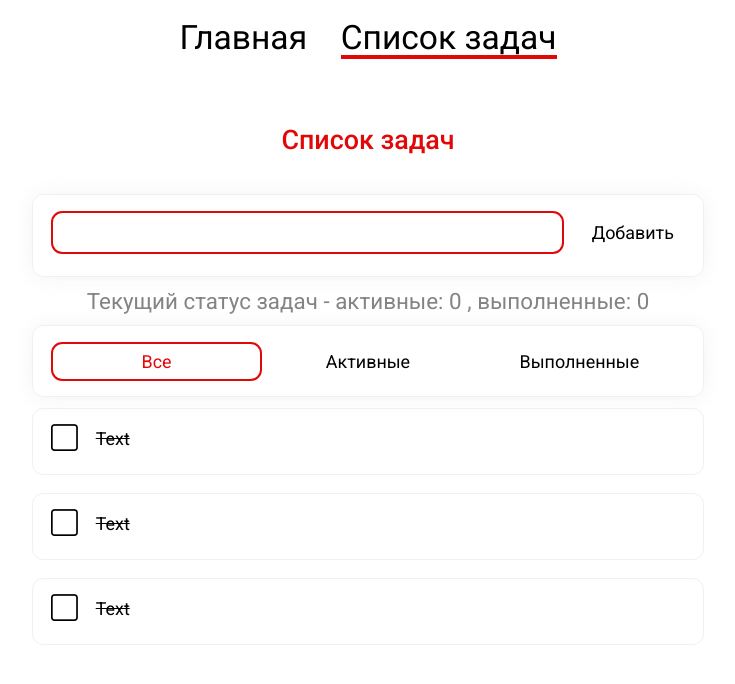
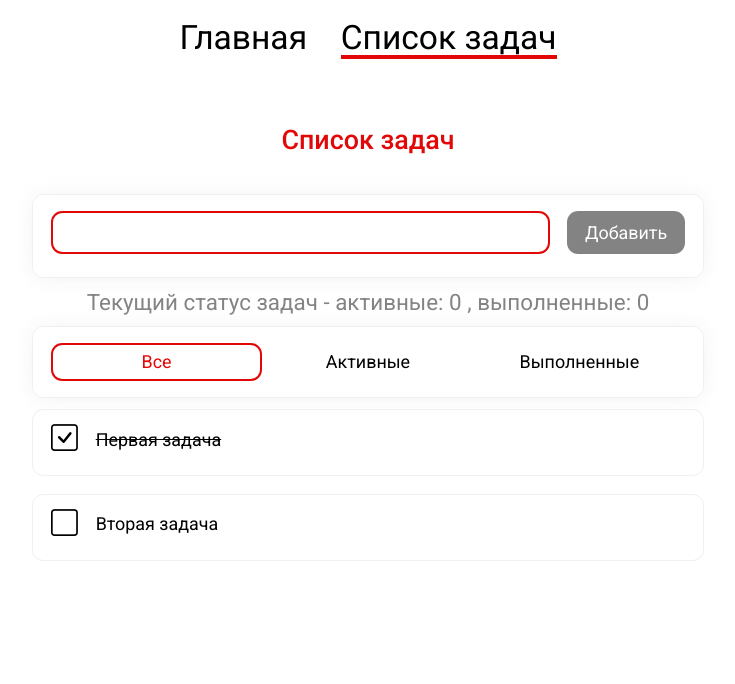
Before and after one commit to Dazmond-ru/quick-deal, a Vue app: page /todos in a window 1280 px wide. Shown: the top 684 px of the page, without its empty margins (272-1007 px from the left). Built offline with nearby package versions, Linux system fonts and the light colour scheme.

Commit message:
feat: implemented add todo task

```diff
--- a/src/components/AppAddTodo.vue
+++ b/src/components/AppAddTodo.vue
@@ -1,10 +1,37 @@
 <template>
   <section class="add-todo">
-    <form class="add-todo__form">
+    <form class="add-todo__form" @submit.prevent="addTodo">
       <div class="text-input text-input--focus">
-        <input class="input" />
+        <input v-model="todoText" class="input" />
       </div>
-      <button class="button">Добавить</button>
+      <button
+        class="button"
+        :class="!todoText.length ? 'button--disabled' : 'button--filled'"
+        :disabled="!todoText.length"
+      >
+        Добавить
+      </button>
     </form>
   </section>
 </template>
+
+<script lang="ts">
+import { defineComponent, ref } from 'vue';
+import { useStore } from 'vuex';
+
+export default defineComponent({
+  setup() {
+    const store = useStore();
+
+    const todoText = ref('');
+
+    const addTodo = () => {
+      if (todoText.value) {
+        store.commit('addTodo', { id: Date.now(), text: todoText.value, completed: false });
+        todoText.value = '';
+      }
+    };
+    return { todoText, addTodo };
+  },
+});
+</script>
--- a/src/components/AppTodoItem.vue
+++ b/src/components/AppTodoItem.vue
@@ -1,14 +1,66 @@
 <template>
-  <li class="todo-item todo-item--done">
-    <div class="todo-item__status">
-      <i class="bi bi-square"></i>
+  <li class="todo-item" :class="{ 'todo-item--done': todo.completed }">
+    <div class="todo-item__status" @click="toggleTodo">
+      <i class="bi" :class="todo.completed ? 'bi-check-square' : 'bi-square'"></i>
     </div>
-    <span class="todo-item__text">Text</span>
+    <span v-if="!editing" class="todo-item__text">{{ todo.text }}</span>
+    <input
+      v-else
+      class="todo-item__text todo-item__text--edit"
+      type="text"
+      v-model="editedText"
+      @keyup.enter="editTodo"
+    />
     <button class="todo-item__change-button">
-      <i class="bi bi-pencil"></i>
+      <i class="bi" :class="editing ? 'bi-check2' : 'bi-pencil'" @click.stop="editTodo"></i>
     </button>
-    <button class="todo-item__change-button">
+    <button class="todo-item__change-button" @click.stop="removeTodo">
       <i class="bi bi-trash3"></i>
     </button>
   </li>
 </template>
+
+<script lang="ts">
+import { defineComponent, PropType, ref } from 'vue';
+import { Todo } from '@/types/Todo';
+import { useStore } from 'vuex';
+
+export default defineComponent({
+  props: {
+    todo: {
+      type: Object as PropType<Todo>,
+      required: true,
+    },
+  },
+  setup(props) {
+    const store = useStore();
+
+    const editing = ref(false);
+    const editedText = ref(props.todo.text);
+
+    const toggleTodo = () => {
+      store.commit('toggleTodo', props.todo.id);
+    };
+
+    const removeTodo = () => {
+      store.commit('removeTodo', props.todo.id);
+    };
+
+    const editTodo = () => {
+      if (editing.value && editedText.value) {
+        store.commit('editTodo', { id: props.todo.id, text: editedText.value });
+      }
+      editedText.value = props.todo.text;
+      editing.value = !editing.value;
+    };
+
+    return {
+      toggleTodo,
+      removeTodo,
+      editTodo,
+      editing,
+      editedText,
+    };
+  },
+});
+</script>
--- a/src/components/AppTodoList.vue
+++ b/src/components/AppTodoList.vue
@@ -1,18 +1,27 @@
 <template>
   <ul class="todo-list">
-    <AppTodoItem />
-    <AppTodoItem />
-    <AppTodoItem />
+    <AppTodoItem v-for="todo in todos" :key="todo.id" :todo="todo" />
   </ul>
 </template>
 
 <script lang="ts">
-import { defineComponent } from 'vue';
+import { defineComponent, computed, Ref } from 'vue';
+import { useStore } from 'vuex';
+import { Todo } from '@/types/Todo';
 import AppTodoItem from './AppTodoItem.vue';
 
 export default defineComponent({
   components: {
     AppTodoItem,
   },
+  setup() {
+    const store = useStore();
+
+    const todos: Ref<Todo[]> = computed(() => store.getters.todos);
+
+    return {
+      todos,
+    };
+  },
 });
 </script>
--- a/src/store/index.ts
+++ b/src/store/index.ts
@@ -1,8 +1,10 @@
 import { createStore } from 'vuex';
 import { Todo } from '@/types/Todo';
+import { Filter } from '@/types/Filter';
 
 interface State {
   todos: Todo[];
+  activeFilter: Filter;
 }
 
 export const store = createStore<State>({
@@ -11,9 +13,33 @@ export const store = createStore<State>({
       { id: 0, text: 'Первая задача', completed: true },
       { id: 1, text: 'Вторая задача', completed: false },
     ],
+    activeFilter: 'Все',
+  },
+  mutations: {
+    addTodo(state: State, todo: Todo) {
+      state.todos.push(todo);
+    },
+    removeTodo(state: State, id: number) {
+      state.todos = state.todos.filter((todo) => todo.id !== id);
+    },
+    toggleTodo(state: State, id: number) {
+      const todo = state.todos.find((todo) => todo.id === id);
+
+      if (todo) {
+        todo.completed = !todo.completed;
+      }
+    },
+    editTodo(state: State, { id, text }: { id: number; text: string }) {
+      const todo = state.todos.find((todo) => todo.id === id);
+
+      if (todo) {
+        todo.text = text;
+      }
+    },
   },
   getters: {
     todos: (state) => state.todos,
+    activeFilter: (state) => state.activeFilter,
   },
 });
 
```
